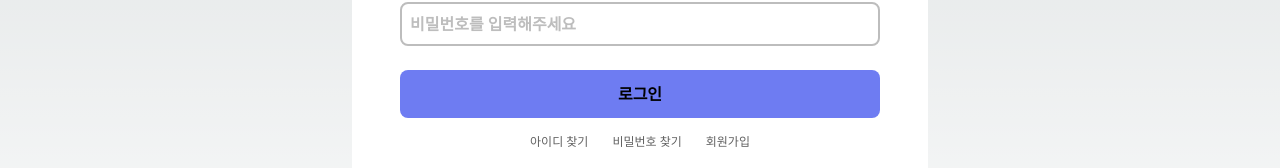
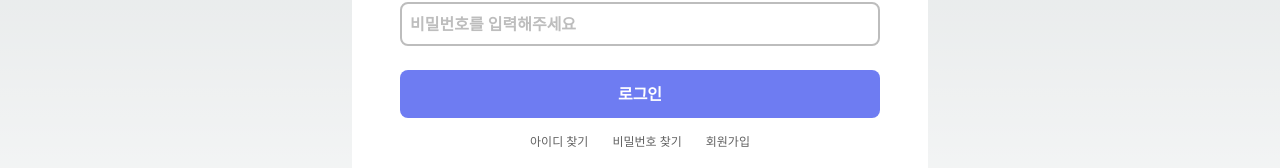
Before and after one commit to SurBear-Team/surbear-frontend, a Next.js app: page /sign-in in a window 1280 px wide. Shown: the part 390-558 px from the top of the page. Built offline with nearby package versions, Linux system fonts and the light colour scheme.

Commit message:
🎻🔮기타 수정

```diff
--- a/pages/sign-in.tsx
+++ b/pages/sign-in.tsx
@@ -49,7 +49,7 @@ export default function LoginForm() {
             />
           </div>
           <button
-            className="bg-[#6E7CF2] w-full font-bold rounded-lg py-3"
+            className="bg-[#6E7CF2] text-white w-full font-bold rounded-lg py-3"
             type="submit"
           >
             로그인
--- /dev/null
+++ b/pages/sign-up/phoneNum.tsx
@@ -0,0 +1,3 @@
+export default function PhoneNum() {
+  return <div className="text-white">하이</div>;
+}
```
